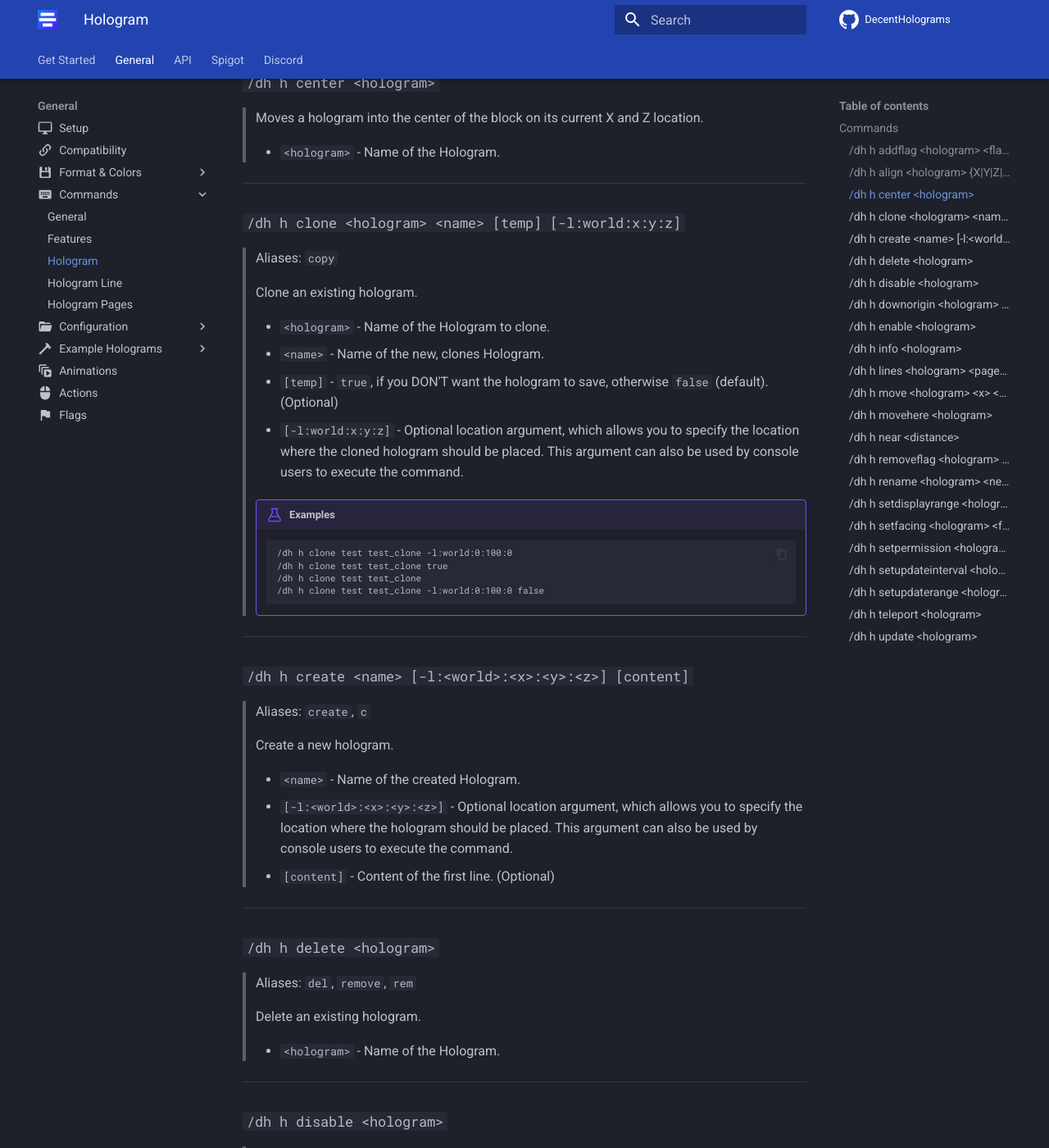
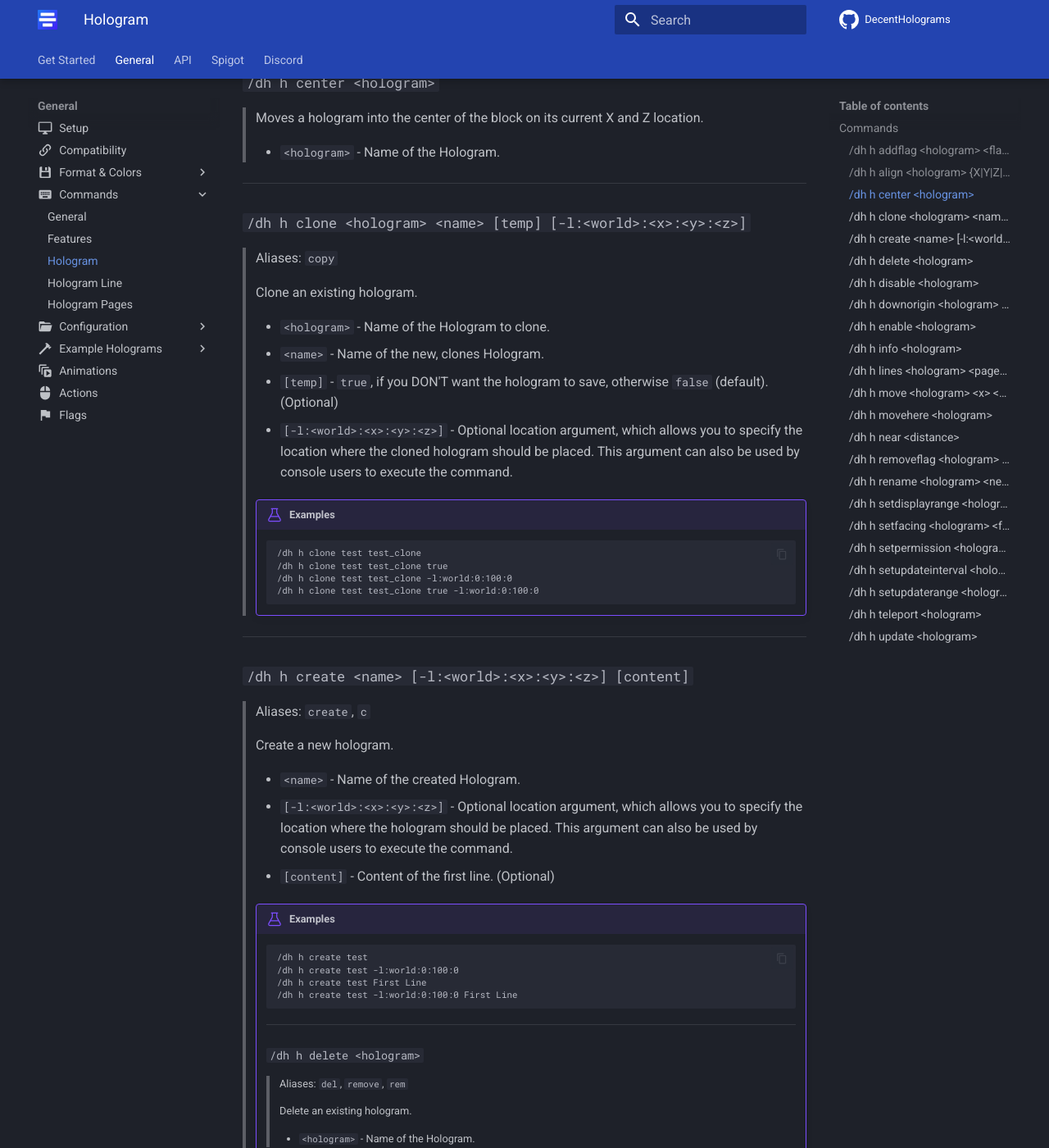
Before and after one commit to DecentSoftware-eu/DecentHolograms-Wiki, an MkDocs documentation site: the page built from docs/general/commands/hologram.md, in a window 1280 px wide and 1400 px high, scrolled down 923 px. Shown: the whole window at 82% size. Built offline with MkDocs 1.6.1 and Material for MkDocs 9.7.7, drawn with Linux system fonts in a browser that asks for light colours; comment, search, counter and statistics services are not loaded.

Commit message:
Update -l flag and add examples

````diff
--- a/docs/general/commands/hologram.md
+++ b/docs/general/commands/hologram.md
@@ -43,7 +43,7 @@ For a list of all available subcommands run the following command:
 
 ----
 
-### `#!command /dh h clone <hologram> <name> [temp] [-l:world:x:y:z]` { #dh-h-clone }
+### `#!command /dh h clone <hologram> <name> [temp] [-l:<world>:<x>:<y>:<z>]` { #dh-h-clone }
 
 > Aliases: `copy`
 >
@@ -52,14 +52,14 @@ For a list of all available subcommands run the following command:
 > - `#!command <hologram>` - Name of the Hologram to clone.
 > - `#!command <name>` - Name of the new, clones Hologram.
 > - `#!command [temp]` - `true`, if you DON'T want the hologram to save, otherwise `false` (default). (Optional)
-> - `#!command [-l:world:x:y:z]` - Optional location argument, which allows you to specify the location where the cloned hologram should be placed. This argument can also be used by console users to execute the command.
+> - `#!command [-l:<world>:<x>:<y>:<z>]` - Optional location argument, which allows you to specify the location where the cloned hologram should be placed. This argument can also be used by console users to execute the command.
 >
 > /// example | Examples
 > ```
+> /dh h clone test test_clone
+> /dh h clone test test_clone true
 > /dh h clone test test_clone -l:world:0:100:0
-> /dh h clone test test_clone true
-> /dh h clone test test_clone
-> /dh h clone test test_clone -l:world:0:100:0 false
+> /dh h clone test test_clone true -l:world:0:100:0
 > ```
 > ///
 
@@ -74,6 +74,14 @@ For a list of all available subcommands run the following command:
 > - `#!command <name>` - Name of the created Hologram.
 > - `#!command [-l:<world>:<x>:<y>:<z>]` - Optional location argument, which allows you to specify the location where the hologram should be placed. This argument can also be used by console users to execute the command.
 > - `#!command [content]` - Content of the first line. (Optional)
+>
+> /// example | Examples
+> ```
+> /dh h create test
+> /dh h create test -l:world:0:100:0
+> /dh h create test First Line
+> /dh h create test -l:world:0:100:0 First Line
+> ```
 
 ----
 
````
